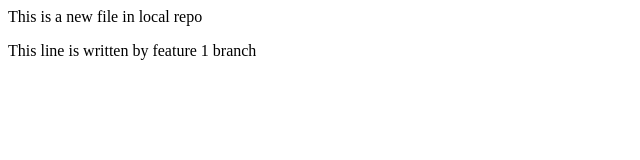
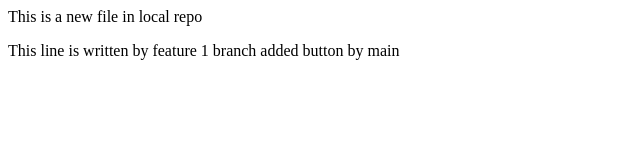
Before and after one commit to MdMerajAnsari/LocalRepo, a plain HTML site: page index.html in a window 1280 px wide. Shown: the whole page, without its empty margins (0-640 px from the left). Drawn offline with Linux system fonts and the light colour scheme.

Commit message:
added button by main

```diff
--- a/index.html
+++ b/index.html
@@ -1,2 +1,2 @@
 <p>This is a new file in local repo</p>
-<p>This line is written by feature 1 branch</p>
+<p>This line is written by feature 1 branch added button by main</p>
```
